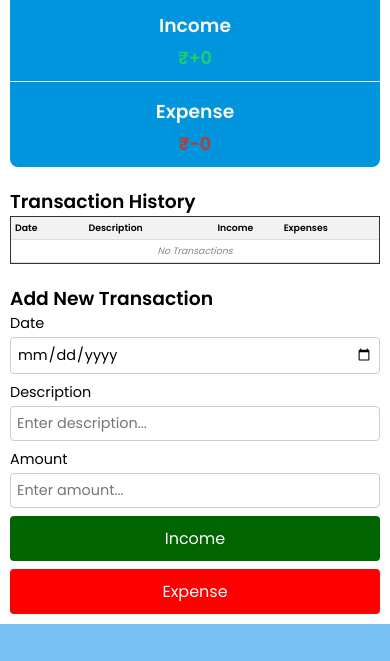
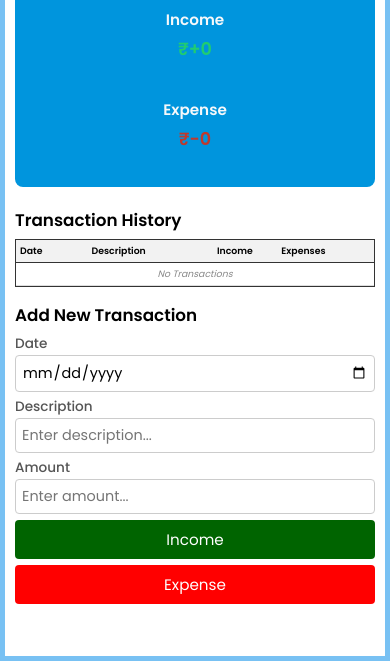
Before and after one commit to Armanlive/Expenses-Tracker, a plain HTML site: page index.html in a window 390 px wide. Shown: the part 183-844 px from the top of the page. Drawn offline with Linux system fonts and the light colour scheme.

Commit message:
Update style.css

```diff
--- a/style.css
+++ b/style.css
@@ -1,7 +1,7 @@
 @import url('https://fonts.googleapis.com/css2?family=Poppins:wght@400;500;600&display=swap');
 * {
-  margin: 0px;
-  padding: 0px;
+  margin: 0; /* Reset margin */
+  padding: 0; /* Reset padding */
   box-sizing: border-box;
   font-family: 'Poppins', sans-serif;
 }
@@ -10,26 +10,23 @@ body {
   background-color: #78c1f3;
     display: flex;
     justify-content: center;
-    align-items: center;
-    height: 100vh;
-    overflow: hidden;
+    align-items: flex-start; /* Align items to the top instead of center for better vertical flow */
+    min-height: 100vh; /* Use min-height so content dictates height */
+    padding: 10px; /* Add some padding around the body content */
+    overflow-y: auto; /* Allow body to scroll if container is larger than viewport */
 }
 
-/* --- Adjusted Container Width Handling --- */
 .container {
  background-color: #fff;
  padding: 20px;
-  /* CHANGE: Use max-width and a percentage width */
-  max-width: 400px; /* Maximum width on larger screens */
-  width: 95%; /* Takes 95% of viewport width, ensuring it shrinks on smaller screens */
+  max-width: 400px;
+  width: 95%;
   border-radius: 8px;
   box-shadow: 0px 0px 20px rgba(0, 0, 0, 0.1);
-  /* Keep overflow-x if your table content might exceed container width */
-  /* overflow-x: auto; */ /* Removed: let the table handle its own scroll if needed */
-  /* Add overflow-y if content might exceed screen height */
-  overflow-y: auto; /* Added: Allow vertical scrolling within the container */
-  max-height: 95vh; /* Added: Limit container height and enable scroll if needed */
-
+  overflow-y: auto;
+  max-height: 95vh; /* Limit container height */
+  margin-top: 10px; /* Add a small margin at the top */
+  margin-bottom: 10px; /* Add a small margin at the bottom */
 }
 
 h2 {
@@ -43,18 +40,26 @@ h2 {
   background: #0095dd;
   color: #f6f8fa;
   border-radius: 8px;
-  padding-top: 5px;
+  padding: 10px 0; /* Add some padding */
+  margin-bottom: 20px; /* Space below balance */
+}
+
+.balance h3 { /* Style the balance heading */
+    margin-bottom: 5px;
 }
 
 .balance h1{
  margin: 0px;
  font-size: 2.5rem;
+ margin-bottom: 10px; /* Space below the balance amount */
 }
 
 .incomeExpense {
   display: flex;
   justify-content: space-between;
-  margin: 20px 0px;
+  margin: 0 0 10px 0; /* Adjusted margin */
+  padding: 10px 0; /* Added padding */
+  border-top: 1px solid rgba(255,255,255,0.2); /* Separator */
 }
 
 .income,
@@ -62,10 +67,15 @@ h2 {
     flex: 1;
     text-align: center;
 }
+.income h3, .expense h3 { /* Style income/expense headings */
+    margin-bottom: 3px;
+    font-size: 1rem;
+}
+
 
 .money {
   font-size: 1.5rem;
-  margin: 5px 0px;
+  margin: 5px 0px; /* Keep original margin */
 }
 
 .Plus {
@@ -78,17 +88,22 @@ h2 {
     font-weight: bold;
 }
 
+h3 { /* General h3 styling */
+    margin-bottom: 10px; /* Default space below h3 */
+    margin-top: 20px; /* Space above h3 */
+    font-size: 1.2rem;
+}
 
-/* --- Transaction Table Styles (Already seem responsive) --- */
+
+/* --- Transaction Table Styles --- */
 .transaction-table {
     width: 100%;
     border-collapse: collapse;
-    margin-bottom: 20px;
+    margin-bottom: 15px; /* Reduced space below table */
     table-layout: fixed;
     border: 1px solid #333;
     font-family: "Trebuchet MS", sans-serif;
     font-size: 9pt;
-    /* Max height and scroll for the table body are handled below */
 }
 
 .transaction-table th,
@@ -99,10 +114,21 @@ h2 {
     font-size: 1em;
 }
 
+.transaction-table thead th { /* Style table header cells */
+    background-color: #f2f2f2;
+    font-weight: bold;
+    white-space: nowrap;
+    overflow: hidden;
+    text-overflow: ellipsis;
+    font-size: 1em;
+    border-bottom: 1px solid #333; /* Stronger border below header */
+}
+
+
 .transaction-table tbody {
-    display: block; /* Needed for max-height and overflow */
+    display: block;
     max-height: 150px; /* Adjust as needed */
-    overflow-y: auto; /* Add scrollbar to tbody */
+    overflow-y: auto;
     width: 100%;
 }
 
@@ -116,14 +142,6 @@ h2 {
     word-wrap: break-word;
 }
 
-.transaction-table th {
-    background-color: #f2f2f2;
-    font-weight: bold;
-    white-space: nowrap;
-    overflow: hidden;
-    text-overflow: ellipsis;
-    font-size: 1em;
-}
 
 .transaction-table tbody tr:nth-child(even) {
     background-color: #f9f9f9;
@@ -140,27 +158,23 @@ h2 {
     font-size: 1em;
 }
 
-/* Adjust column widths (These are already within media queries) */
-/* Moved column width adjustments into media queries for better control */
-/* Example below:
-.transaction-table th:nth-child(1), .transaction-table td:nth-child(1) { width: 20%; }
-... rest of columns ...
-*/
 
-/* --- Form Styles (Already seem mostly responsive) --- */
+/* --- Form Styles --- */
 .formcontrol {
-    margin-bottom: 8px;
+    margin-bottom: 8px; /* Keep small margin bottom */
 }
 
 .formcontrol label {
     display: block;
-    margin-bottom: 3px;
+    margin-bottom: 3px; /* Keep small margin bottom */
     font-size: 0.9rem;
+    font-weight: 500; /* Make labels slightly bolder */
+    color: #555;
 }
 
 .formcontrol input {
-    width: 100%; /* This is good for mobile, ensures input fills available width */
-    padding: 6px;
+    width: 100%;
+    padding: 8px 6px; /* Slightly more vertical padding */
     border: 1px solid #ccc;
     border-radius: 4px;
     font-size: 0.9rem;
@@ -174,32 +188,28 @@ h2 {
     cursor: pointer;
     font-size: 1rem;
     border-radius: 4px;
-    margin-top: 10px; /* This margin-top might conflict with button-container margin/gap */
     transition: background-color 0.3s ease;
-    width: 100%; /* Added: Ensure buttons take full width by default */
+    width: 100%;
 }
 
 .btn:hover {
     background-color: #007bb5;
 }
 
-/* --- Adjusted Button Container Layout --- */
 .button-container {
-    display: flex; /* Use flexbox */
+    display: flex;
     gap: 8px;
-    margin-top: 8px;
-     /* Allow buttons to wrap on smaller screens */
-    flex-wrap: wrap; /* Added: This will stack buttons if they don't fit side-by-side */
+    margin-top: 10px; /* Keep a small margin above buttons */
+    flex-wrap: wrap;
 }
 
 .button-container .btn {
-    flex: 1; /* Allows buttons to grow/shrink */
-    margin-top: 0; /* Reset margin-top from generic .btn */
-    padding: 8px;
-    font-size: 0.9rem;
-    /* Remove width: 100% from here if flex: 1 is used, flex handles width */
-    width: auto; /* Reset width to allow flex to control it */
-    min-width: 120px; /* Optional: Give buttons a minimum width before wrapping */
+    flex: 1;
+    margin-top: 0;
+    padding: 10px; /* Consistent button padding */
+    font-size: 1rem; /* Consistent font size */
+    width: auto;
+    min-width: 120px;
 }
 
 
@@ -232,41 +242,48 @@ h2 {
     display: flex;
     justify-content: center;
     align-items: center;
-    /* Ensure button doesn't affect cell width more than needed */
     flex-shrink: 0;
+    opacity: 0.7; /* Make delete button slightly less prominent */
+    transition: opacity 0.2s ease;
+}
+.delete-btn:hover {
+    opacity: 1;
 }
 
 
 /* --- Responsive Design Adjustments --- */
 
-/* Styles for screens smaller than 768px (typical tablet breakpoint) */
 @media (max-width: 768px) {
     .container {
-        /* Already handled by base max-width/width */
-        /* width: 95%; */
         padding: 15px;
-         max-height: 98vh; /* Adjust max height slightly */
+         max-height: 98vh;
+         margin: 10px auto; /* Center container with margin */
     }
 
     h2 {
-        font-size: 1.3rem;
+        font-size: 1.4rem; /* Slightly larger than 480px but smaller than desktop */
     }
 
     .balance h1 {
-        font-size: 2rem;
+        font-size: 2.2rem;
     }
+     .balance h3 { font-size: 1.1rem; }
 
     .money {
-        font-size: 1.2rem;
+        font-size: 1.3rem;
     }
+     .income h3, .expense h3 { font-size: 1.05rem; }
 
-    /* Form/Chart container is not used in this HTML */
-    /* .form-chart-container { flex-direction: column; gap: 15px; } */
-    /* .form-chart-container form, .chart-container { flex: unset; width: 100%; min-width: unset; } */
+     h3 { /* Adjust general h3 spacing */
+         margin-top: 15px;
+         margin-bottom: 8px;
+         font-size: 1.1rem;
+     }
 
-    /* Adjust table font size and padding */
+
     .transaction-table {
         font-size: 8pt;
+        margin-bottom: 12px; /* Reduced space below table */
     }
 
     .transaction-table th,
@@ -286,59 +303,69 @@ h2 {
     .transaction-table th:nth-child(5),
     .transaction-table td:nth-child(5) { width: 10%; } /* Action */
 
-     /* Button container gap and button padding/font size adjustments */
+
     .button-container {
-         gap: 10px; /* Adjusted gap */
-         /* flex-wrap handles stacking if necessary */
+         gap: 10px;
+         margin-top: 8px; /* Reduced margin top */
      }
      .button-container .btn {
-         padding: 10px; /* Slightly larger padding for buttons */
-         font-size: 1rem; /* Standard font size for buttons */
+         padding: 10px;
+         font-size: 1rem;
      }
+      .formcontrol { margin-bottom: 6px; } /* Reduced space between form controls */
+      .formcontrol label { margin-bottom: 2px; } /* Reduced space below labels */
+
 }
 
 /* Styles for screens smaller than 480px (typical mobile breakpoint) */
 @media (max-width: 480px) {
+    body {
+        padding: 5px; /* Less padding around the body */
+         align-items: stretch; /* Stretch container to fill width */
+    }
     .container {
-        width: 100%; /* Full width on very small screens */
+        width: 100%;
         padding: 10px;
         border-radius: 0;
         box-shadow: none;
-         max-height: 100vh; /* Allow full height on mobile */
+        max-height: 100vh;
+        margin: 0 auto; /* Center container */
     }
 
     h2 {
         font-size: 1.2rem;
+        margin-bottom: 8px;
     }
 
     .balance h1 {
-        font-size: 2rem; /* Keep balance font size */
+        font-size: 2rem;
+        margin-bottom: 8px;
     }
+     .balance h3 { font-size: 1rem; }
 
     .money {
         font-size: 1.1rem;
     }
-
-    /* Stack income/expense vertically */
     .incomeExpense {
         flex-direction: column;
-        gap: 10px;
+        gap: 8px; /* Reduced gap */
+        margin: 0 0 8px 0; /* Reduced margin */
+        padding: 8px 0; /* Reduced padding */
+    }
+    .income, .expense { padding: 4px 0; } /* Reduced padding */
+    .income h3, .expense h3 { font-size: 0.95rem; }
+
+
+    h3 { /* Further adjust general h3 spacing */
+        margin-top: 15px;
+        margin-bottom: 6px; /* Reduced space below h3 */
+        font-size: 1.05rem;
     }
 
-    .income,
-    .expense {
-        padding: 5px 0;
-        border-bottom: 1px solid #eee; /* Add separator */
-    }
 
-    .income:last-child,
-    .expense:last-child {
-        border-bottom: none;
-    }
-
-    /* Adjust table font size and padding */
     .transaction-table {
         font-size: 7pt;
+        margin-bottom: 10px; /* Further reduced space below table */
     }
 
      .transaction-table th,
@@ -361,18 +388,22 @@ h2 {
 
     /* Stack buttons vertically on very small screens */
     .button-container {
-        flex-direction: column; /* Stack buttons */
-        gap: 8px; /* Consistent gap */
+        flex-direction: column;
+        gap: 6px; /* Further reduced gap */
+        margin-top: 6px; /* Further reduced margin top */
     }
 
     .button-container .btn {
-        width: 100%; /* Ensure stacked buttons take full width */
-        flex: none; /* Disable flex growing when stacked */
-        min-width: unset; /* Remove min-width when stacked */
+        width: 100%;
+        flex: none;
+        min-width: unset;
+        padding: 8px; /* Reduced button padding */
+        font-size: 0.95rem; /* Slightly reduced button font size */
+        text-align: center;
     }
 
-     /* Center text on stacked buttons */
-     .button-container .btn {
-         text-align: center;
-     }
+     .formcontrol { margin-bottom: 5px; } /* Further reduced space between form controls */
+     .formcontrol label { margin-bottom: 1px; font-size: 0.85rem; } /* Further reduced space below labels */
+     .formcontrol input { padding: 6px; font-size: 0.9rem; } /* Reduced input padding/font size */
+
 }
```
